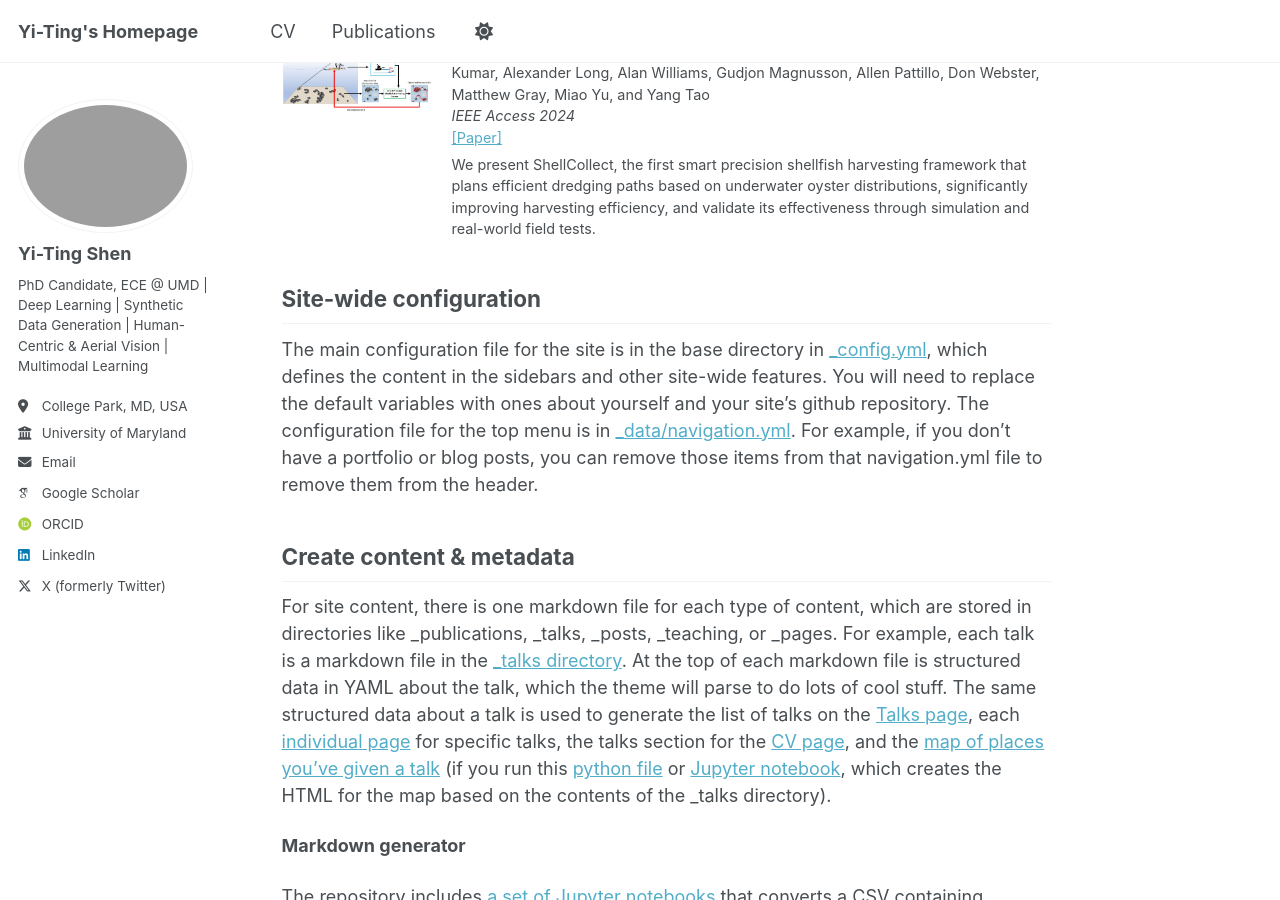
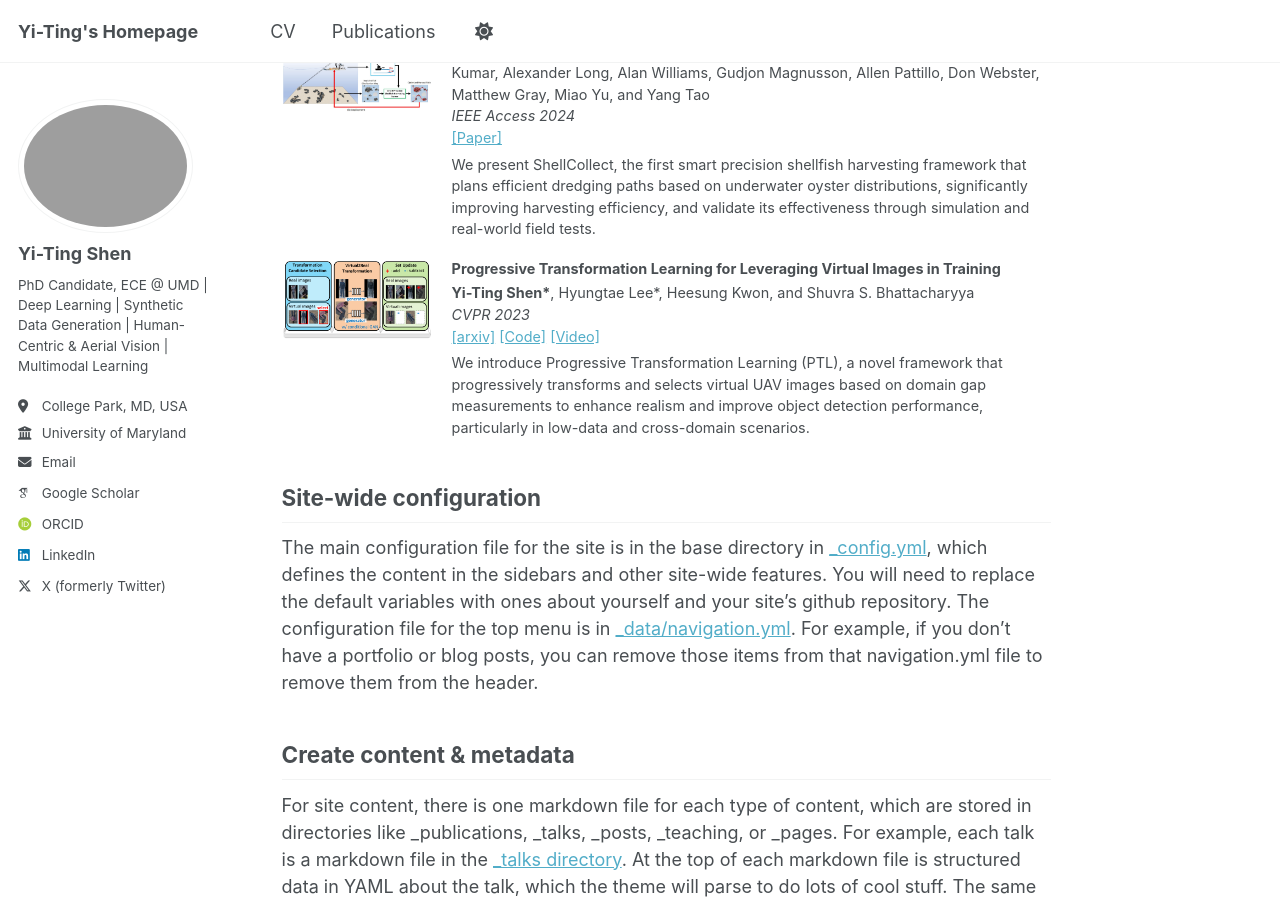
Before and after one commit to DennisShen/dennisshen.github.io, a Jekyll site: the page built from _pages/about.md, in a window 1280 px wide and 900 px high, scrolled down 2218 px. Built offline with Jekyll 4.4.1, drawn with Linux system fonts in a browser that asks for light colours; some web fonts are replaced.

Commit message:
update about.md

```diff
--- a/_pages/about.md
+++ b/_pages/about.md
@@ -165,6 +165,28 @@ Publications
   </div>
 </div>
 
+<div style="display: flex; align-items: flex-start; margin-bottom: 20px; position: relative;">
+  <img src="/images/ptl.png" alt="PTL" style="width: 150px; height: auto; margin-right: 20px; border-radius: 4px;" class="original-image">
+  <div>
+    <h3 style="margin: 0; font-size: 0.8em;">
+      Progressive Transformation Learning for Leveraging Virtual Images in Training
+    </h3>
+    <p style="margin: 5px 0; font-size: 0.8em;">
+      <strong>Yi-Ting Shen*</strong>, Hyungtae Lee*, Heesung Kwon, and Shuvra S. Bhattacharyya
+      <br>
+      <em>CVPR 2023</em>
+      <br>
+      <a href="https://arxiv.org/abs/2211.01778">[arxiv]</a> <a href="https://gitlab.umiacs.umd.edu/dspcad/ptl-release">[Code]</a> <a href="https://www.youtube.com/watch?v=-P1pyGn-1zw&ab_channel=Yi-TingShen">[Video]</a>
+    </p>
+    <p style="margin: 0; font-size: 0.8em;">
+      We introduce Progressive Transformation Learning (PTL), a novel framework that progressively transforms and selects virtual UAV images based on domain gap measurements to enhance realism and improve object detection performance, particularly in low-data and cross-domain scenarios.
+    </p>
+  </div>
+  <div class="enlarged-image-container">
+    <img src="/images/ptl.png" alt="PTL Enlarged" class="enlarged-image">
+  </div>
+</div>
+
 <style>
 /* Add this CSS to your page or a linked stylesheet */
 .original-image {
```
Also changed, not shown: images/ptl.png (added).
